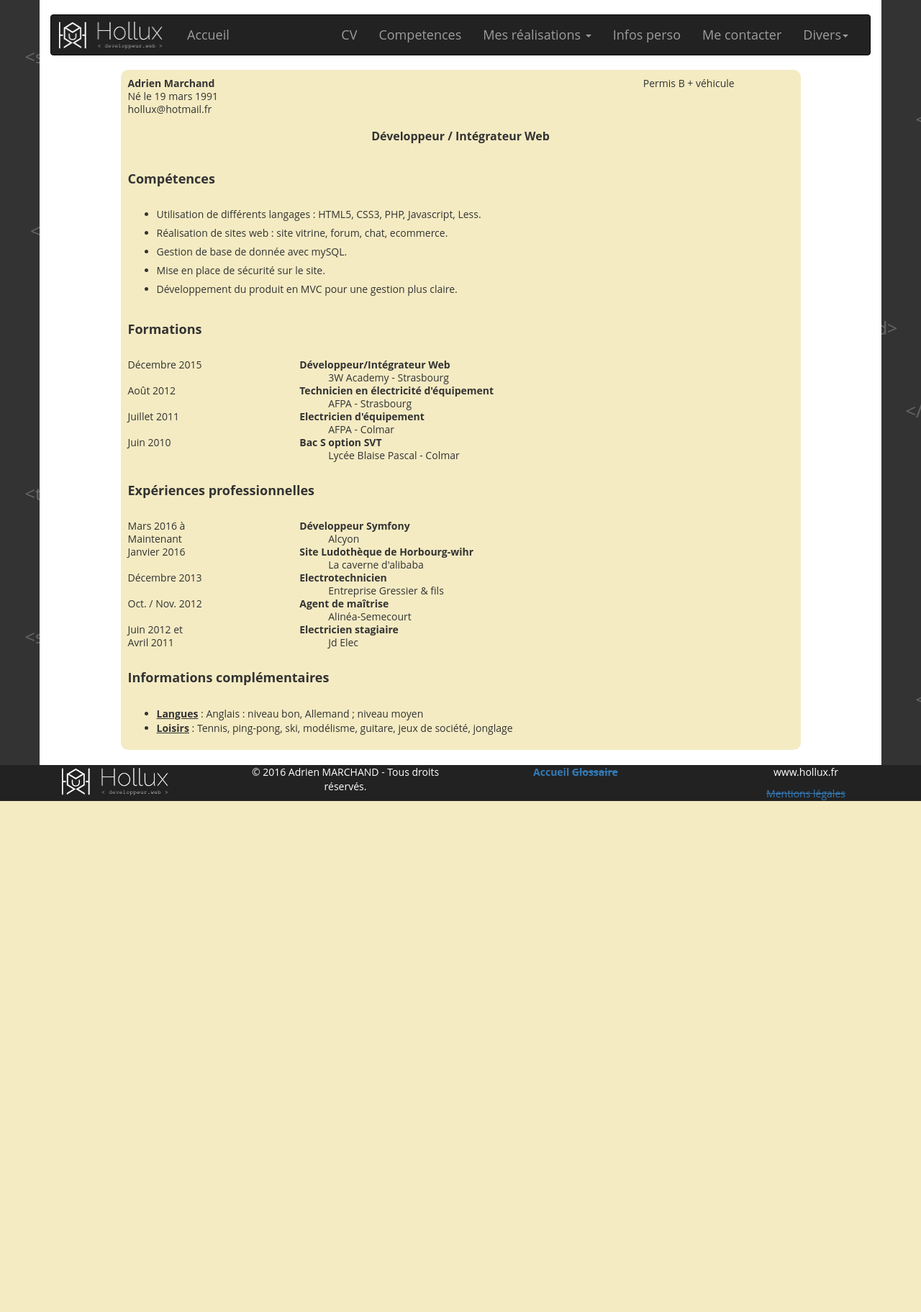
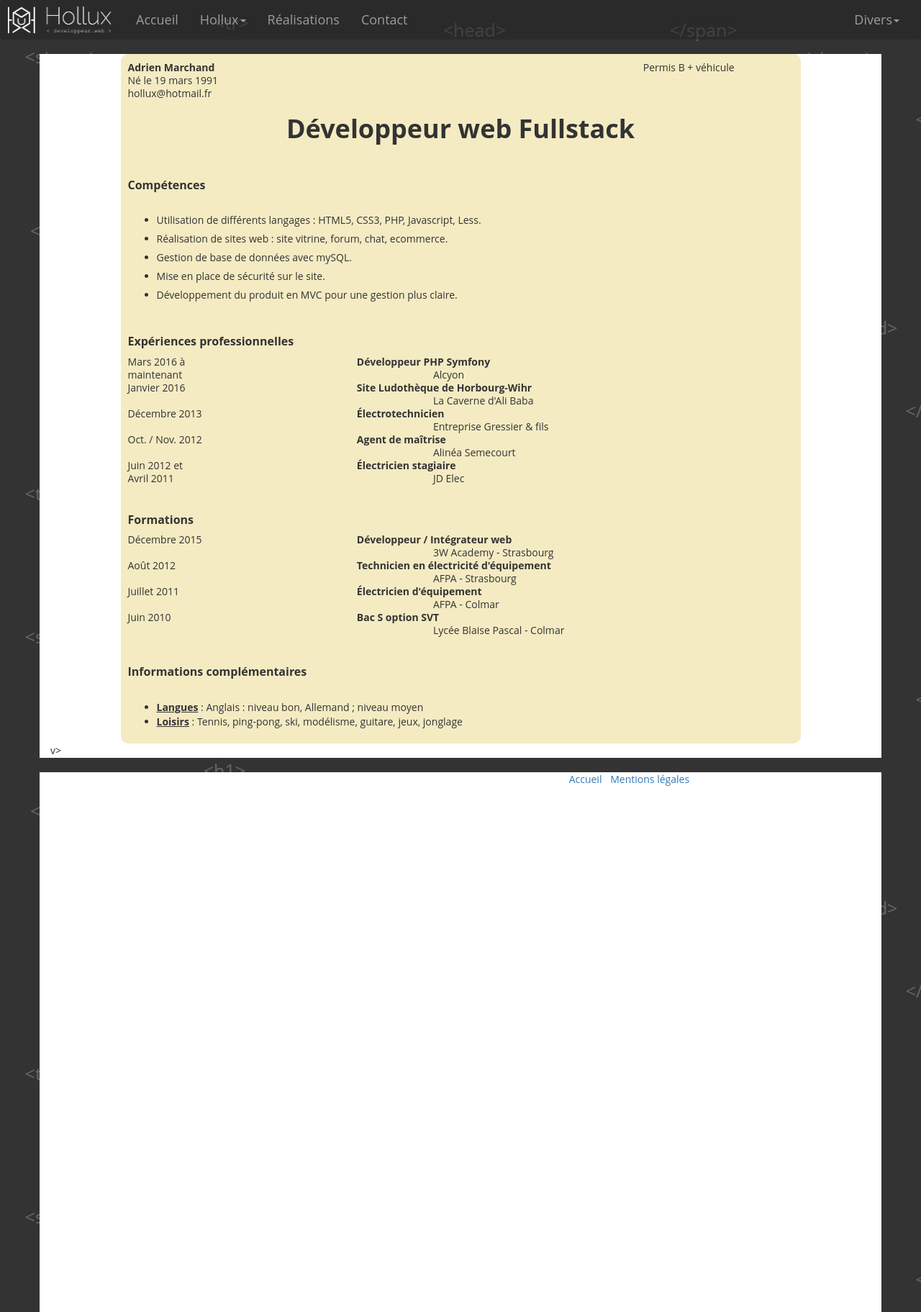
Before and after one commit to Hollux/HolluxLand4, a Symfony app: template templates/Hollux/CV.html.twig in a window 1280 px wide. Shown: the whole page at 72% size. Before the commit the page ends 1113 px from the top, so only its background shows below. Run offline with Twig, Linux system fonts and the light colour scheme; the template is opened without the code that fills it, so the values that code supplies are empty; some libraries are stand-ins or nearby versions.

Commit message:
modifs inté competences - cv - nav - footer - base - css

```diff
--- a/public/css/hollux.css
+++ b/public/css/hollux.css
@@ -204,6 +204,11 @@
 .navbar-nav > li > a {
   line-height: 25px;
   font-size: 18px; }
+
+.navbar-inverse {
+  background-color: #22222287;
+  border: none;
+}
 
 .barre {
   text-decoration: line-through; }
--- a/templates/Hollux/Base/base.html.twig
+++ b/templates/Hollux/Base/base.html.twig
@@ -38,11 +38,8 @@
 
 <body>
 <a href="#" title="Haut de page" class="scrollup"><i class="fa fa-arrow-up"></i></a>
+{{ include('hollux/Base/nav.html.twig') }}
 <div class="container">
-    <br>
-
-    {{ include('hollux/Base/nav.html.twig') }}
-
     {% for flash_message in app.session.flashBag.get('error') %}
         <div class="flash-notice flash-bg-red">
             <p>{{ flash_message }}</p>
--- a/templates/Hollux/Base/footer.html.twig
+++ b/templates/Hollux/Base/footer.html.twig
@@ -1,20 +1,15 @@
-<footer class="container-fluid">
+<footer class="container container-fluid">
     <div class="row">
-        <div class="col-xs-3 text-center">
+        <div class="col-xs-4 col-sm-4">
             <a href="{{ path('home') }}">
                 <img class="m0auto" src="{{ asset ('img/logoHollux3blanc.png') }}" alt="logo">
             </a>
         </div>
-        <div class="col-xs-3 text-center">
-            <p>&#169 2016 Adrien MARCHAND - Tous droits réservés.</p>
+        <div class="col-xs-8 col-sm-8 footer">
+            <p>&#169 2016 Adrien MARCHAND - Tous droits réservés - <a href="{{ path('home') }}">Accueil</a> - <a href="{{ path('mentionslegales') }}">Mentions légales</a></p>
         </div>
-        <div class="col-xs-3 text-center">
-            <a href="{{ path('home') }}"><b>Accueil</b></a>
-            <a class="barre" href="#"><b>Glossaire</b></a>
-        </div>
-        <div class="col-xs-3 text-center">
+      {#  <div class="col-xs-3 text-center">
             <p>www.hollux.fr</p>
-            <a class="barre" href="#">Mentions légales</a>
-        </div>
+        </div>#}
     </div>
 </footer>
--- a/templates/Hollux/Base/nav.html.twig
+++ b/templates/Hollux/Base/nav.html.twig
@@ -22,17 +22,24 @@
                 <li class="{% if app.request.attributes.get('_route') == 'home' %}active{% endif %}">
                     <a href="{{ path('home') }}">Accueil<span class="sr-only">(current)</span></a>
                 </li>
+                <li class="dropdown {% if app.request.attributes.get('_route') == 'competences' %}active{% elseif app.request.attributes.get('_route') == 'cv' %}active{% endif %}">
+                    <a href="#" class="dropdown-toggle" data-toggle="dropdown" role="button" aria-haspopup="true"
+                       aria-expanded="false">Hollux<span class="caret"></span></a>
+                    <ul class="dropdown-menu">
+                        <li><a data-link="cv" href="{{ path('cv') }}">CV</a></li>
+                        <li><a data-link="competences" href="{{ path('competences') }}">Compétences</a></li>
+                        <li><a data-link="infoperso" class="bouton" href="{{ path('infoperso') }}">En savoir plus</a></li>
+                    </ul>
+                </li>
+                <li class=""><a href="#">Réalisations</a></li>
+                {#<li class=""><a href="#">Bundles</a></li>#}
+                <li class="{% if app.request.attributes.get('_route') == 'mecontacter' %}active{% endif %}">
+                    <a href="{{ path('mecontacter') }}">Contact</a>
+                </li>
             </ul>
+
             <ul class="nav navbar-nav navbar-right">
-                <li class="{% if app.request.attributes.get('_route') == 'cv' %}active{% endif %}">
-                    <a data-link="cv" href="{{ path('cv') }}">CV</a>
-                </li>
-
-                <li class="{% if app.request.attributes.get('_route') == 'competences' %}active{% endif %}">
-                    <a data-link="competences" href="{{ path('competences') }}">Competences</a>
-                </li>
-
-                <li class="dropdown">
+           {#     <li class="dropdown">
                     <a href="#" class="dropdown-toggle" data-toggle="dropdown" role="button" aria-haspopup="true"
                        aria-expanded="false">Mes réalisations <span class="caret"></span></a>
                     <ul class="dropdown-menu">
@@ -47,16 +54,7 @@
                         <li  class="barre"><a href="#">List Builder</a></li>
 
                     </ul>
-                </li>
-
-                <li class="{% if app.request.attributes.get('_route') == 'infoperso' %}active{% endif %}">
-                    <a data-link="infoperso" class="bouton" href="{{ path('infoperso') }}">Infos perso</a>
-                </li>
-
-                <li class="{% if app.request.attributes.get('_route') == 'mecontacter' %}active{% endif %}">
-                    <a href="{{ path('mecontacter') }}">Me contacter</a>
-                </li>
-
+                </li>#}
                 <li class="dropdown">
                     <a href="#" class="dropdown-toggle" data-toggle="dropdown" role="button" aria-haspopup="true"
                        aria-expanded="false">Divers<span class="caret"></span></a>
--- a/templates/Hollux/CV.html.twig
+++ b/templates/Hollux/CV.html.twig
@@ -4,13 +4,11 @@
 {% block principal %}
 
     <div class="row">
-        <div class="col-sm-1"></div>
-        <div class="col-sm-10">
+        <div class="col-sm-offset-1 col-sm-10">
             <div class="CV">
                 <div class="row">
                     <div class="col-sm-3"><b>Adrien Marchand</b></div>
-                    <div class="col-sm-6"></div>
-                    <div class="col-sm-3">Permis B + véhicule</div>
+                    <div class="col-sm-offset-6 col-sm-3">Permis B + véhicule</div>
                 </div>
                 <div class="row">
                     <div class="col-sm-3">Né le 19 mars 1991</div>
@@ -21,9 +19,9 @@
                     <div class="col-sm-9"></div>
                 </div>
 
-                <h2 class="text-center"><b>Développeur / Intégrateur Web</b></h2>
+                <h1 class="text-center"><b>Développeur web Fullstack</b></h1>
                 <br>
-                <h4><b>Compétences</b></h4>
+                <h2>Compétences</h2>
                 <br>
                 <ul>
                     <li>
@@ -33,7 +31,7 @@
                         <p>Réalisation de sites web : site vitrine, forum, chat, ecommerce.</p>
                     </li>
                     <li>
-                        <p>Gestion de base de donnée avec mySQL.</p>
+                        <p>Gestion de base de données avec mySQL.</p>
                     </li>
                     <li>
                         <p>Mise en place de sécurité sur le site.</p>
@@ -43,109 +41,99 @@
                     </li>
                 </ul>
                 <br>
-                <h4><b>Formations</b></h4>
-                <br>
+
+                <h2>Expériences professionnelles</h2>
                 <div class="row">
-                    <div class="col-sm-2">Décembre 2015</div>
-                    <div class="col-sm-1"></div>
-                    <div class="col-sm-8"><b>Développeur/Intégrateur Web</b></div>
+                    <div class="col-sm-4">Mars 2016 à<br/>maintenant</div>
+                    <div class="col-sm-8"><b>Développeur PHP Symfony</b><br/>
+                        <div class="row">
+                            <div class="col-sm-offset-2 col-sm-10">Alcyon</div>
+                        </div>
+                    </div>
                 </div>
                 <div class="row">
-                    <div class="col-sm-3"></div>
-                    <div class="col-sm-8"><span class="marginL20px"></span>3W Academy - Strasbourg</div>
+                    <div class="col-sm-4">Janvier 2016</div>
+                    <div class="col-sm-8"><b>Site Ludothèque de Horbourg-Wihr</b><br/>
+                        <div class="row">
+                            <div class="col-sm-offset-2 col-sm-10">La Caverne d'Ali Baba</div>
+                        </div>
+                    </div>
                 </div>
                 <div class="row">
-                    <div class="col-sm-2">Août 2012</div>
-                    <div class="col-sm-1"></div>
-                    <div class="col-sm-8"><b>Technicien en électricité d'équipement</b></div>
+                    <div class="col-sm-4">Décembre 2013</div>
+                    <div class="col-sm-8"><b>Électrotechnicien</b><br/>
+                        <div class="row">
+                            <div class="col-sm-offset-2 col-sm-10">Entreprise Gressier & fils</div>
+                        </div>
+                    </div>
                 </div>
                 <div class="row">
-                    <div class="col-sm-3"></div>
-                    <div class="col-sm-9"><span class="marginL20px"></span>AFPA - Strasbourg</div>
+                    <div class="col-sm-4">Oct. / Nov. 2012</div>
+                    <div class="col-sm-8"><b>Agent de maîtrise</b><br/>
+                        <div class="row">
+                            <div class="col-sm-offset-2 col-sm-10">Alinéa Semecourt</div>
+                        </div>
+                    </div>
                 </div>
                 <div class="row">
-                    <div class="col-sm-2">Juillet 2011</div>
-                    <div class="col-sm-1"></div>
-                    <div class="col-sm-8"><b>Electricien d'équipement</b></div>
+                    <div class="col-sm-4">Juin 2012 et <br/>Avril 2011</div>
+                    <div class="col-sm-8"><b>Électricien stagiaire</b><br/>
+                        <div class="row">
+                            <div class="col-sm-offset-2 col-sm-10">JD Elec</div>
+                        </div>
+                    </div>
+                </div>
+                <br>
+
+                <h2>Formations</h2>
+                <div class="row">
+                    <div class="col-sm-4">Décembre 2015</div>
+                    <div class="col-sm-8"><b>Développeur / Intégrateur web</b><br/>
+                        <div class="row">
+                            <div class="col-sm-offset-2 col-sm-10">3W Academy - Strasbourg</div>
+                        </div>
+                    </div>
                 </div>
                 <div class="row">
-                    <div class="col-sm-3"></div>
-                    <div class="col-sm-9"><span class="marginL20px"></span>AFPA - Colmar</div>
+                    <div class="col-sm-4">Août 2012</div>
+                    <div class="col-sm-8"><b>Technicien en électricité d'équipement</b><br/>
+                        <div class="row">
+                            <div class="col-sm-offset-2 col-sm-10">AFPA - Strasbourg</div>
+                        </div>
+                    </div>
                 </div>
                 <div class="row">
-                    <div class="col-sm-2">Juin 2010</div>
-                    <div class="col-sm-1"></div>
-                    <div class="col-sm-8"><b>Bac S option SVT</b></div>
+                    <div class="col-sm-4">Juillet 2011</div>
+                    <div class="col-sm-8"><b>Électricien d'équipement</b><br/>
+                        <div class="row">
+                            <div class="col-sm-offset-2 col-sm-10">AFPA - Colmar</div>
+                        </div>
+                    </div>
                 </div>
                 <div class="row">
-                    <div class="col-sm-3"></div>
-                    <div class="col-sm-9"><span class="marginL20px"></span>Lycée Blaise Pascal - Colmar</div>
+                    <div class="col-sm-4">Juin 2010</div>
+                    <div class="col-sm-8"><b>Bac S option SVT</b><br/>
+                        <div class="row">
+                            <div class="col-sm-offset-2 col-sm-10">Lycée Blaise Pascal - Colmar</div>
+                        </div>
+                    </div>
                 </div>
                 <br>
-                <h4><b>Expériences professionnelles</b></h4>
-                <br>
-                <div class="row">
-                    <div class="col-sm-2">Mars 2016 à</div>
-                    <div class="col-sm-1"></div>
-                    <div class="col-sm-8"><b>Développeur Symfony</b></div>
-                </div>
-                <div class="row">
-                    <div class="col-sm-2">Maintenant</div>
-                    <div class="col-sm-1"></div>
-                    <div class="col-sm-8"><span class="marginL20px"></span>Alcyon</div>
-                </div>
-                <div class="row">
-                    <div class="col-sm-2">Janvier 2016</div>
-                    <div class="col-sm-1"></div>
-                    <div class="col-sm-8"><b>Site Ludothèque de Horbourg-wihr</b></div>
-                </div>
-                <div class="row">
-                    <div class="col-sm-3"></div>
-                    <div class="col-sm-9"><span class="marginL20px"></span>La caverne d'alibaba</div>
-                </div>
-                <div class="row">
-                    <div class="col-sm-2">Décembre 2013</div>
-                    <div class="col-sm-1"></div>
-                    <div class="col-sm-8"><b>Electrotechnicien</b></div>
-                </div>
-                <div class="row">
-                    <div class="col-sm-3"></div>
-                    <div class="col-sm-9"><span class="marginL20px"></span>Entreprise Gressier & fils</div>
-                </div>
-                <div class="row">
-                    <div class="col-sm-2">Oct. / Nov. 2012</div>
-                    <div class="col-sm-1"></div>
-                    <div class="col-sm-8"><b>Agent de maîtrise</b></div>
-                </div>
-                <div class="row">
-                    <div class="col-sm-3"></div>
-                    <div class="col-sm-9"><span class="marginL20px"></span>Alinéa-Semecourt</div>
-                </div>
-                <div class="row">
-                    <div class="col-sm-2">Juin 2012 et</div>
-                    <div class="col-sm-1"></div>
-                    <div class="col-sm-8"><b>Electricien stagiaire</b></div>
-                </div>
-                <div class="row">
-                    <div class="col-sm-2">Avril 2011</div>
-                    <div class="col-sm-1"></div>
-                    <div class="col-sm-9"><span class="marginL20px"></span>Jd Elec</div>
-                </div>
-                <br>
-                <h4><b>Informations complémentaires</b></h4>
+
+                <h2>Informations complémentaires</h2>
                 <br>
                 <ul>
                     <li>
                         <span class="infoComp">Langues</span> : Anglais : niveau bon, Allemand ; niveau moyen
                     </li>
                     <li>
-                        <span class="infoComp">Loisirs</span> : Tennis, ping-pong, ski, modélisme, guitare, jeux de
-                        société, jonglage
+                        <span class="infoComp">Loisirs</span> : Tennis, ping-pong, ski, modélisme, guitare, jeux, jonglage
                     </li>
                 </ul>
             </div>
-            <div class="col-sm-1"></div>
         </div>
+        <div class="col-sm-1"></div>
+    </div>v>
     </div>
 
 {% endblock %}
```
Also changed, not shown: templates/Hollux/competences.html.twig (+7 -6 lines), templates/Hollux/mentionslegales.html.twig (+14 -16 lines), 1 other file.
